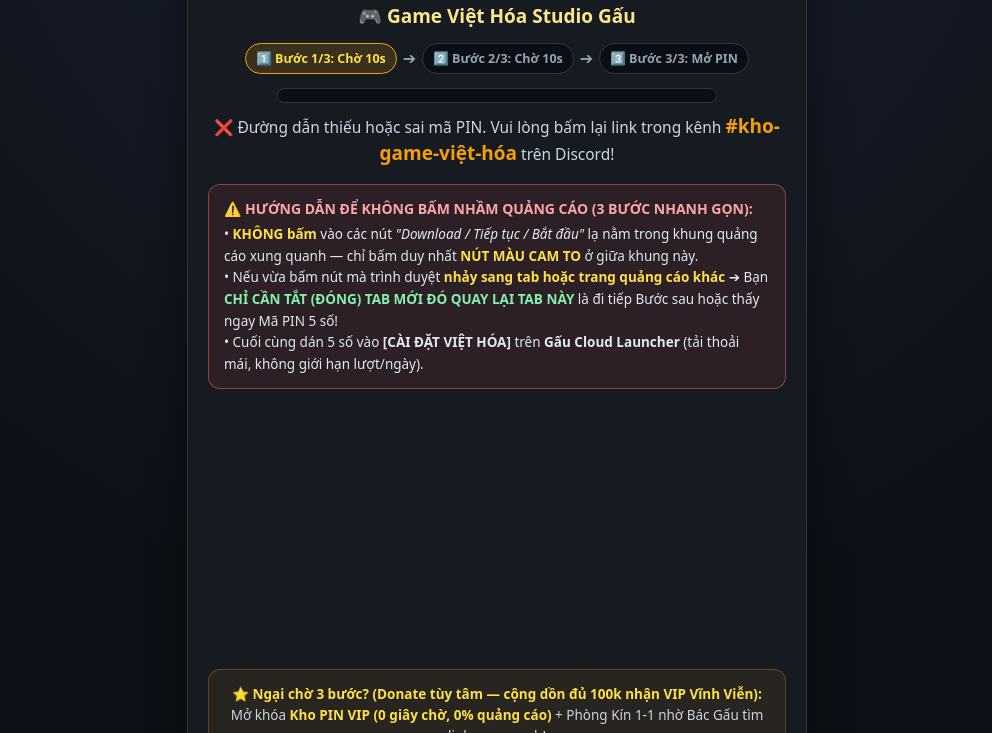
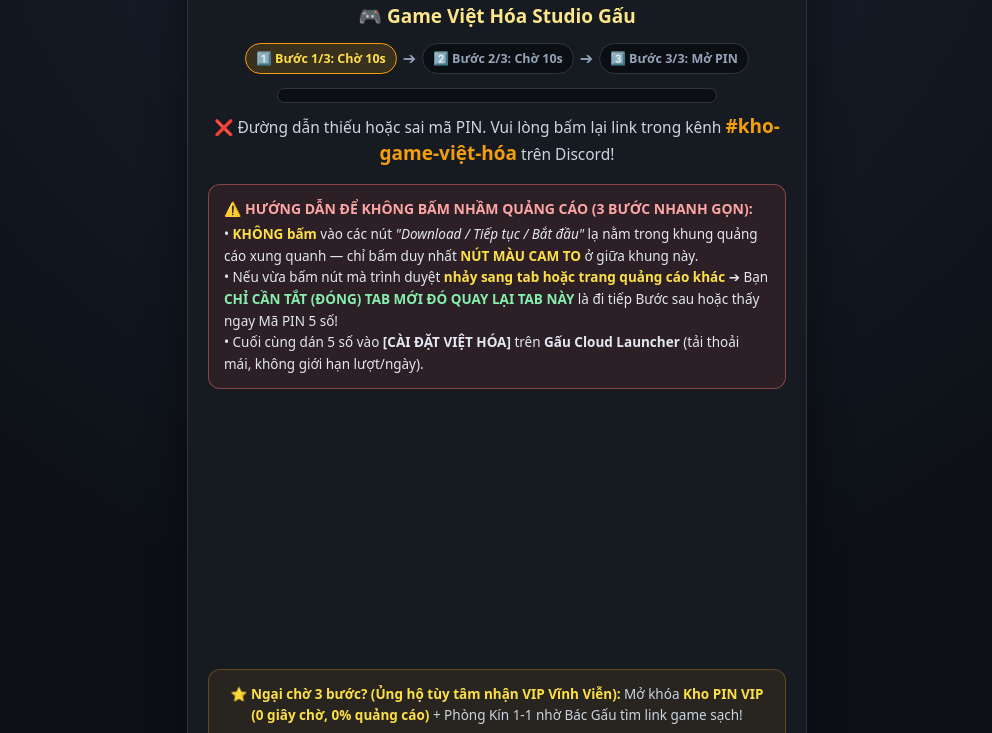
Before and after one commit to luckkyluck123/luckkyluck123.github.io, a plain HTML site: page pin.html in a window 1280 px wide. Shown: the part 204-937 px from the top of the page, without its empty margins (143-1135 px from the left). Drawn offline with Linux system fonts and the light colour scheme.

Commit message:
Remove 100k threshold from VIP donate note on pin.html

```diff
--- a/pin.html
+++ b/pin.html
@@ -101,7 +101,7 @@
     </div>
 
     <div class="vip-note">
-      ⭐ <b>Ngại chờ 3 bước? (Donate tùy tâm — cộng dồn đủ 100k nhận VIP Vĩnh Viễn):</b> Mở khóa <b>Kho PIN VIP (0 giây chờ, 0% quảng cáo)</b> + Phòng Kín 1-1 nhờ Bác Gấu tìm link game sạch!<br>
+      ⭐ <b>Ngại chờ 3 bước? (Ủng hộ tùy tâm nhận VIP Vĩnh Viễn):</b> Mở khóa <b>Kho PIN VIP (0 giây chờ, 0% quảng cáo)</b> + Phòng Kín 1-1 nhờ Bác Gấu tìm link game sạch!<br>
       <a class="btn btn-discord" href="https://discord.gg/Ac7mcqCuPB" target="_blank" rel="noopener">🚀 Quay Lại Discord Studio Gấu</a>
     </div>
   </main>
```
